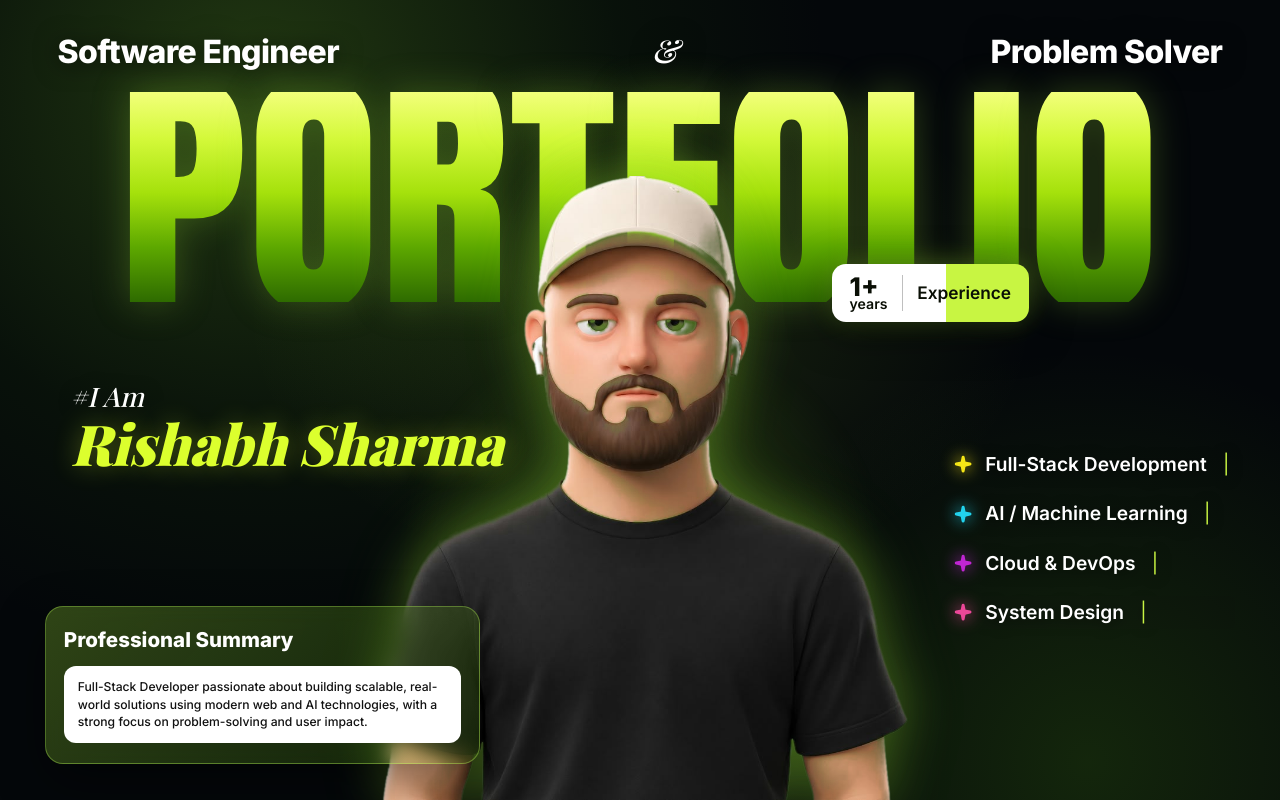
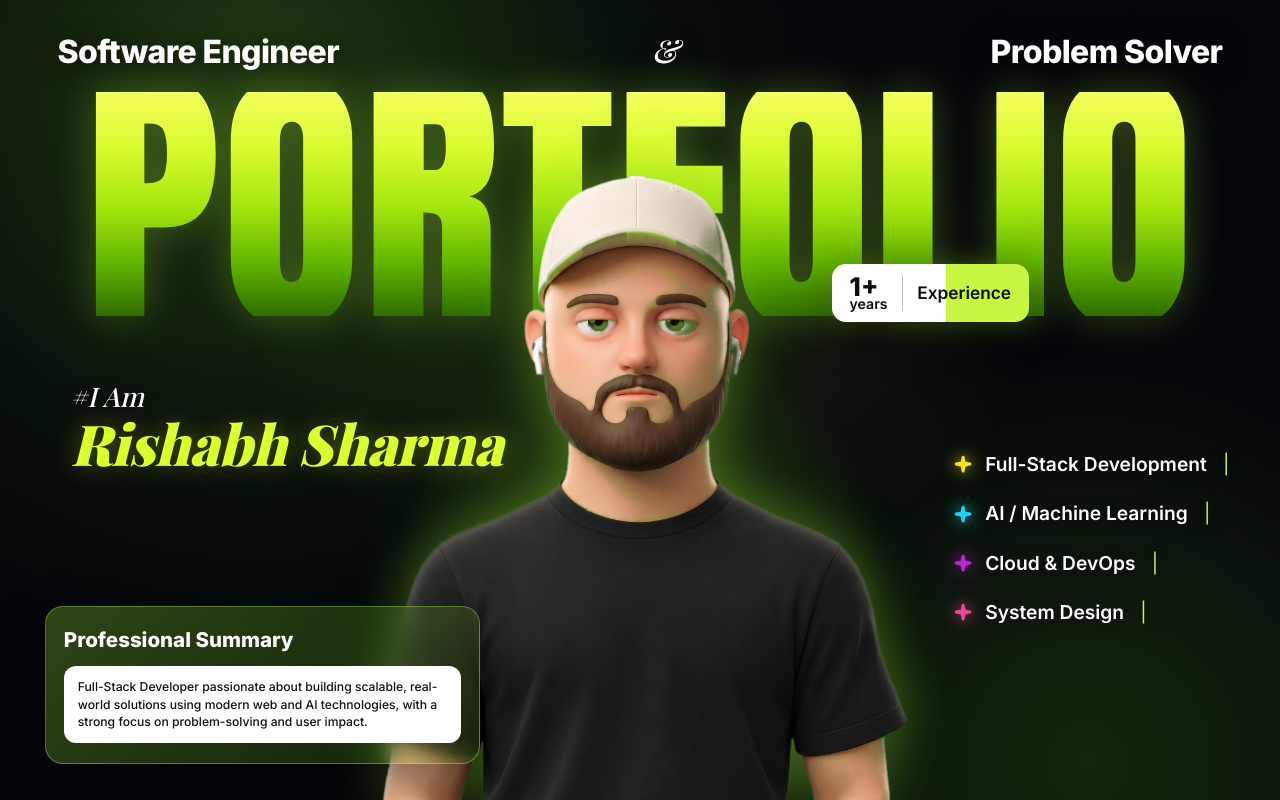
Before and after one commit to r1shabhsharma05/portfolio-hero, a React (Vite) app: page / in a window 1280 px wide. Built offline with nearby package versions, Linux system fonts and the light colour scheme.

Commit message:
Add files via upload

```diff
--- a/src/styles/hero.css
+++ b/src/styles/hero.css
@@ -1,7 +1,6 @@
 /* ------------------------------------------------------------------ */
 /*  Portfolio Hero — cinematic dark / neon-lime composition            */
-/*  Layer order: 1 bg · 2 glow · 3 secondary type · 4 PORTFOLIO ·      */
-/*  5 portrait · 6 floating cards · 7 small labels                    */
+/*  Layer order (typography fix): 0 glow · 1 PORTFOLIO · 2 portrait · 3 foreground  */
 /* ------------------------------------------------------------------ */
 
 .hero {
@@ -13,11 +12,11 @@
   isolation: isolate;
 }
 
-/* --- z-2: green radial lighting ---------------------------------- */
+/* --- z-0: green radial lighting (behind everything) ---------------- */
 .hero-glow {
   position: absolute;
   inset: 0;
-  z-index: 2;
+  z-index: 0;
   pointer-events: none;
 }
 
@@ -54,10 +53,10 @@
   background: radial-gradient(ellipse, rgba(163, 230, 53, 0.13), transparent 70%);
 }
 
-/* --- z-7: top labels ---------------------------------------------- */
+/* --- z-3: top labels (foreground) ---------------------------------- */
 .hero-top {
   position: absolute;
-  z-index: 7;
+  z-index: 3;
   top: 3.2%;
   left: 4.5%;
   right: 4.5%;
@@ -82,14 +81,14 @@
   font-weight: 500;
 }
 
-/* --- z-4: PORTFOLIO background typography -------------------------- */
+/* --- z-1: PORTFOLIO background typography (85–90% of hero width) ---- */
 .hero-word {
   position: absolute;
-  z-index: 4;
+  z-index: 1;
   top: 11.5%;
   left: 50%;
   transform: translateX(-50%);
-  width: 99vw;
+  width: 100%;
   text-align: center;
   line-height: 0.78;
   white-space: nowrap;
@@ -98,7 +97,9 @@
 
 .hero-word h1 {
   font-family: 'Anton', 'Arial Narrow', sans-serif;
-  font-size: min(21vw, 400px);
+  /* Anton renders PORTFOLIO at 3.886x the font-size; 87 / 3.886 = 22.4vw
+     puts the word at ~87% of the hero width on every viewport. */
+  font-size: clamp(6rem, 22.4vw, 30rem);
   letter-spacing: 0.005em;
   margin: 0;
   font-weight: 400;
@@ -108,16 +109,16 @@
   display: inline-block;
   background: linear-gradient(
     180deg,
-    #f2ff7a 0%,
-    #d4f93a 22%,
-    #a5e10c 48%,
-    #5da800 74%,
-    #2e6b00 100%
+    #f4ff5e 0%,
+    #d9fb2e 25%,
+    #a8e810 50%,
+    #65b800 75%,
+    #2f6e00 100%
   );
   -webkit-background-clip: text;
   background-clip: text;
   color: transparent;
-  filter: drop-shadow(0 0 18px rgba(163, 230, 53, 0.26));
+  filter: drop-shadow(0 0 20px rgba(163, 230, 53, 0.3));
 }
 
 .hero-shine {
@@ -133,10 +134,10 @@
   pointer-events: none;
 }
 
-/* --- z-5: portrait ------------------------------------------------- */
+/* --- z-2: portrait (overlaps the centre of PORTFOLIO) -------------- */
 .hero-portrait {
   position: absolute;
-  z-index: 5;
+  z-index: 2;
   bottom: 0;
   left: 50%;
   transform: translateX(-50%);
@@ -167,10 +168,10 @@
   z-index: -1;
 }
 
-/* --- z-6: name ------------------------------------------------------ */
+/* --- z-3: name (foreground) ---------------------------------------- */
 .hero-name {
   position: absolute;
-  z-index: 6;
+  z-index: 3;
   left: 5.5%;
   top: 47%;
   pointer-events: none;
@@ -197,10 +198,10 @@
   white-space: nowrap;
 }
 
-/* --- z-6: experience badge ----------------------------------------- */
+/* --- z-3: experience badge (foreground) ---------------------------- */
 .hero-badge {
   position: absolute;
-  z-index: 6;
+  z-index: 3;
   left: 65%;
   top: 33%;
 }
@@ -241,10 +242,10 @@
   font-size: clamp(14px, 1.35vw, 24px);
 }
 
-/* --- z-6: summary card --------------------------------------------- */
+/* --- z-3: summary card (foreground) -------------------------------- */
 .hero-summary {
   position: absolute;
-  z-index: 6;
+  z-index: 3;
   left: 3.5%;
   bottom: 4.5%;
   width: min(34vw, 560px);
@@ -275,10 +276,10 @@
   font-weight: 500;
 }
 
-/* --- z-6: skill tags ----------------------------------------------- */
+/* --- z-3: skill tags (foreground) ---------------------------------- */
 .hero-tags {
   position: absolute;
-  z-index: 6;
+  z-index: 3;
   right: 3.5%;
   top: 56%;
   display: flex;
@@ -340,7 +341,7 @@
   }
 
   .hero-word h1 {
-    font-size: 19vw;
+    font-size: clamp(2.5rem, 22.4vw, 11rem);
   }
 
   .hero-portrait {
```
